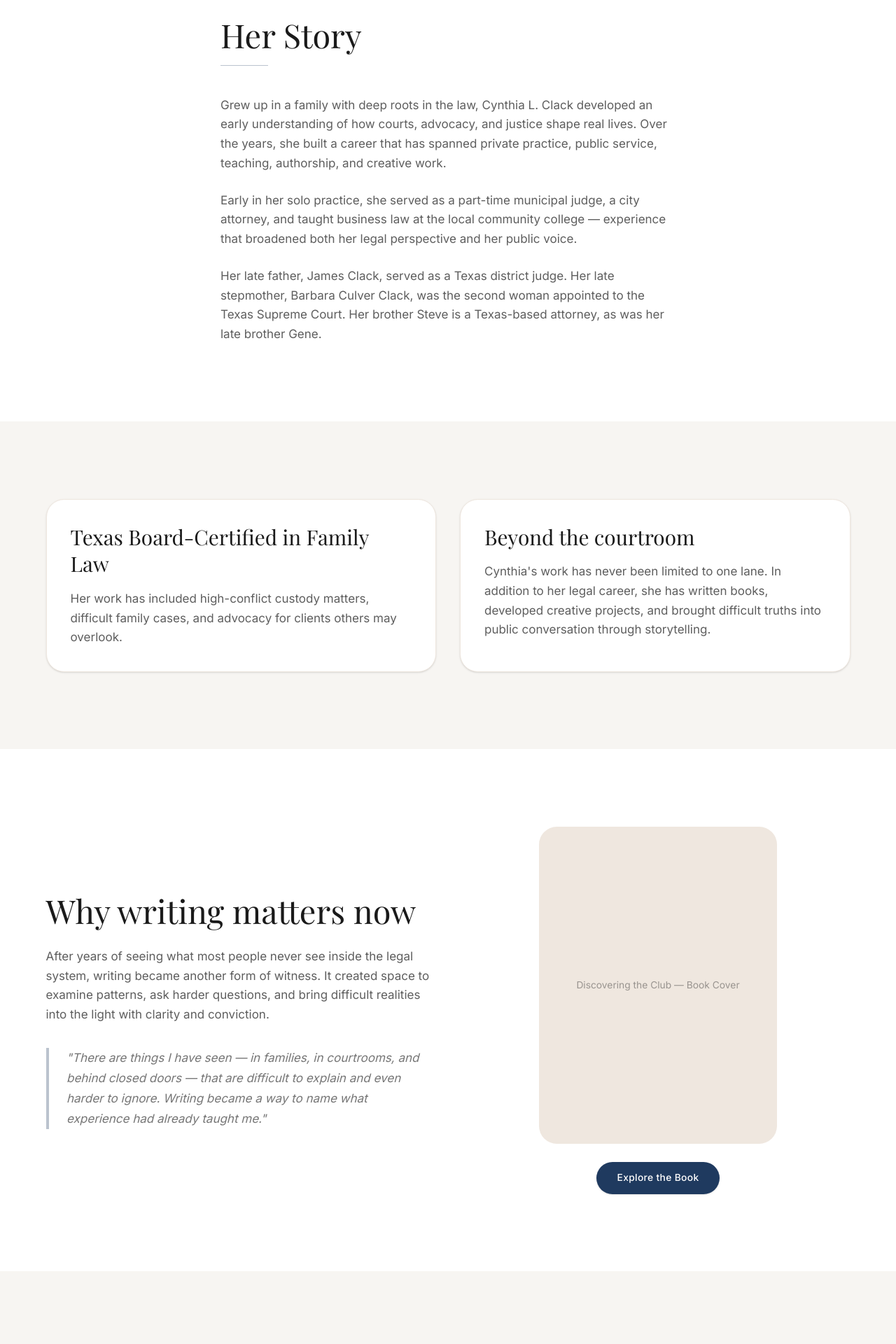
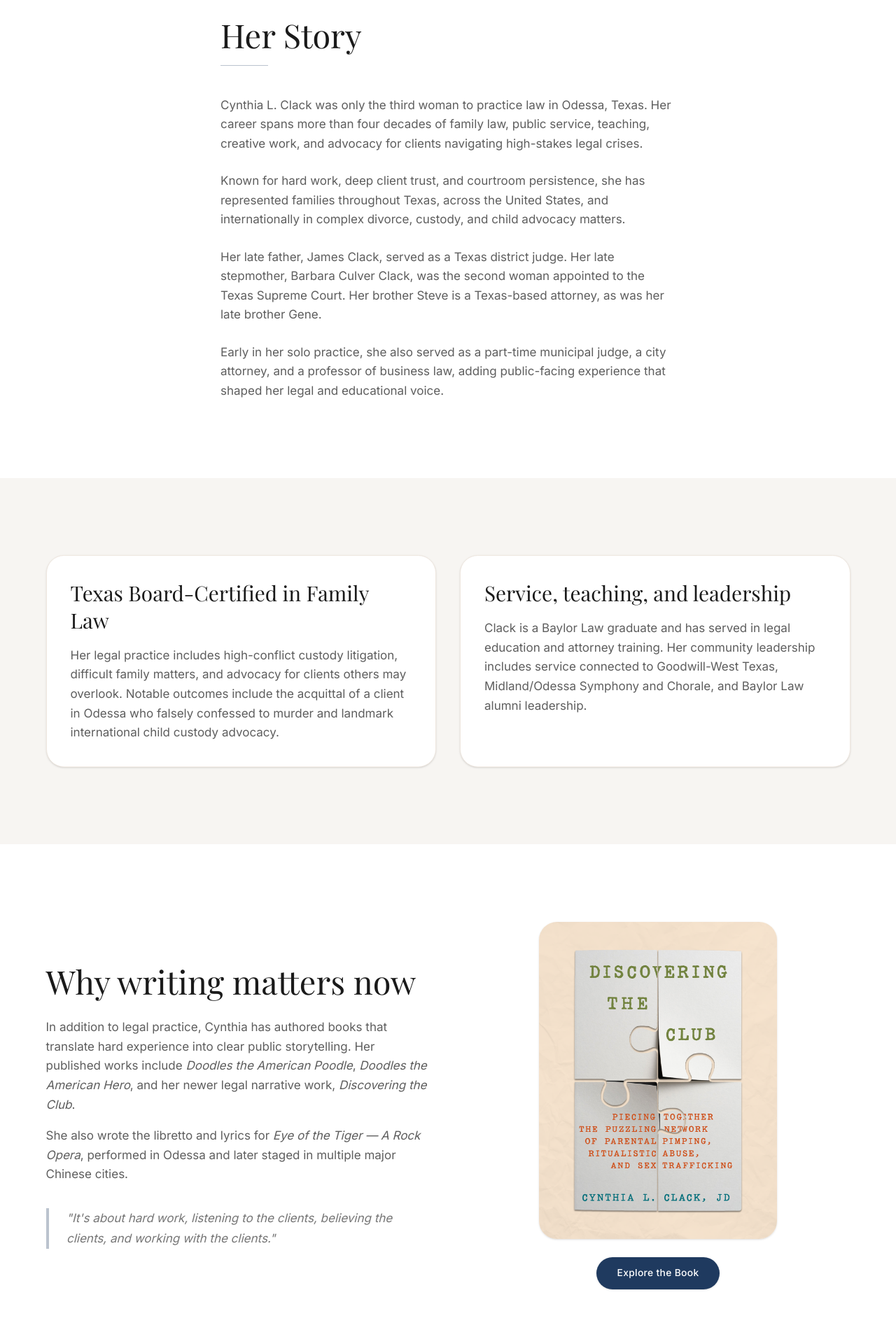
Before and after one commit to MauroAppsLLC/Cynthia-Clack-Website-Redesign, a SvelteKit app: page /about in a window 1280 px wide. Shown: the part 840-2760 px from the top of the page at 70% size. Built offline with nearby package versions, Linux system fonts and the light colour scheme; a web font is replaced by a local one.

Commit message:
sending over to client

```diff
--- a/src/lib/components/BookCard.svelte
+++ b/src/lib/components/BookCard.svelte
@@ -5,14 +5,25 @@
 		title: string;
 		year?: string;
 		href?: string;
+	coverSrc?: string;
+	coverAlt?: string;
 	}
 
-	let { title, year, href }: Props = $props();
+let { title, year, href, coverSrc, coverAlt }: Props = $props();
 </script>
 
 <div class="group text-center">
 	<div class="overflow-hidden rounded-[var(--radius-card)]">
-		<ImagePlaceholder label="Book Cover" aspect="3/4" class="transition-transform duration-300 group-hover:scale-105" />
+		{#if coverSrc}
+			<img
+				src={coverSrc}
+				alt={coverAlt ?? `${title} book cover`}
+				class="aspect-[3/4] w-full object-cover transition-transform duration-300 group-hover:scale-105"
+				loading="lazy"
+			/>
+		{:else}
+			<ImagePlaceholder label="Book Cover" aspect="3/4" class="transition-transform duration-300 group-hover:scale-105" />
+		{/if}
 	</div>
 	<h4 class="mt-4 font-headline text-base font-medium">{title}</h4>
 	{#if year}
--- a/src/routes/+page.svelte
+++ b/src/routes/+page.svelte
@@ -8,6 +8,7 @@
 
 	const headshotSrc = '/images/Cynthia-Headshot.png';
 	const brickRightSrc = '/images/brick-right.png';
+const discoveringClubCoverSrc = '/images/wk2_Monday_Insta_v3.png';
 	const SITE_URL = 'https://cynthiaclack.com';
 
 	const stats = [
@@ -100,7 +101,12 @@
 <section class="py-section" use:reveal>
 	<div class="mx-auto grid max-w-[var(--width-content)] items-center gap-12 px-6 md:grid-cols-2">
 		<div class="flex justify-center">
-			<ImagePlaceholder label="Discovering the Club — Book Cover" aspect="3/4" class="w-full max-w-xs" />
+			<img
+				src={discoveringClubCoverSrc}
+				alt="Discovering the Club book cover by Cynthia L. Clack"
+				class="aspect-[3/4] w-full max-w-xs rounded-[var(--radius-card)] object-cover shadow-sm"
+				loading="lazy"
+			/>
 		</div>
 		<div class="max-w-[var(--width-text)]">
 			<p class="text-sm font-semibold uppercase tracking-widest text-accent/60">Featured Book</p>
--- a/src/routes/about/+page.svelte
+++ b/src/routes/about/+page.svelte
@@ -1,9 +1,9 @@
 <script lang="ts">
 	import Button from '$lib/components/Button.svelte';
-	import ImagePlaceholder from '$lib/components/ImagePlaceholder.svelte';
 	import { reveal } from '$lib/actions/reveal';
 
 	const brickLeftSrc = '/images/brick-left.png';
+const discoveringClubCoverSrc = '/images/wk2_Monday_Insta_v3.png';
 	const SITE_URL = 'https://cynthiaclack.com';
 </script>
 
@@ -30,7 +30,7 @@
 
 	<div class="relative z-10 mx-auto flex min-h-[85vh] max-w-[var(--width-content)] items-center justify-end px-6">
 		<div class="max-w-lg py-24 md:py-32 text-right">
-			<h1 class="font-headline text-h1 leading-[var(--text-h1--line-height)] italic">
+			<h1 class="font-headline text-h1 leading-[var(--text-h1--line-height)]">
 				A life in law. A voice shaped by experience.
 			</h1>
 			<p class="mt-4 text-lg font-medium tracking-wide text-accent">
@@ -38,7 +38,7 @@
 			</p>
 			<p class="mt-6 text-text/70 leading-relaxed">
 				For decades, Cynthia L. Clack has worked inside some of the most difficult corners of
-				the legal system — handling complex family matters, advocating for vulnerable clients,
+				the legal system. Handling complex family matters, advocating for vulnerable clients,
 				and building a career defined by courage, range, and conviction.
 			</p>
 		</div>
@@ -55,21 +55,25 @@
 			</div>
 			<div class="space-y-6 text-text/70 leading-relaxed">
 				<p>
-					Grew up in a family with deep roots in the law, Cynthia L. Clack developed an
-					early understanding of how courts, advocacy, and justice shape real lives. Over
-					the years, she built a career that has spanned private practice, public service,
-					teaching, authorship, and creative work.
+					Cynthia L. Clack was only the third woman to practice law in Odessa, Texas. Her
+					career spans more than four decades of family law, public service, teaching,
+					creative work, and advocacy for clients navigating high-stakes legal crises.
 				</p>
 				<p>
-					Early in her solo practice, she served as a part-time municipal judge, a city
-					attorney, and taught business law at the local community college — experience
-					that broadened both her legal perspective and her public voice.
+					Known for hard work, deep client trust, and courtroom persistence, she has
+					represented families throughout Texas, across the United States, and
+					internationally in complex divorce, custody, and child advocacy matters.
 				</p>
 				<p>
 					Her late father, James Clack, served as a Texas district judge. Her late
 					stepmother, Barbara Culver Clack, was the second woman appointed to the Texas
 					Supreme Court. Her brother Steve is a Texas-based attorney, as was her late
 					brother Gene.
+				</p>
+				<p>
+					Early in her solo practice, she also served as a part-time municipal judge, a
+					city attorney, and a professor of business law, adding public-facing experience
+					that shaped her legal and educational voice.
 				</p>
 			</div>
 		</div>
@@ -85,18 +89,20 @@
 					Texas Board-Certified in Family Law
 				</h3>
 				<p class="mt-4 text-text/70 leading-relaxed">
-					Her work has included high-conflict custody matters, difficult family cases, and
-					advocacy for clients others may overlook.
+					Her legal practice includes high-conflict custody litigation, difficult family
+					matters, and advocacy for clients others may overlook. Notable outcomes include
+					the acquittal of a client in Odessa who falsely confessed to murder and landmark
+					international child custody advocacy.
 				</p>
 			</div>
 			<div class="rounded-[var(--radius-card)] border border-secondary bg-white p-8 shadow-sm">
 				<h3 class="font-headline text-h3 leading-[var(--text-h3--line-height)]">
-					Beyond the courtroom
+					Service, teaching, and leadership
 				</h3>
 				<p class="mt-4 text-text/70 leading-relaxed">
-					Cynthia's work has never been limited to one lane. In addition to her legal
-					career, she has written books, developed creative projects, and brought
-					difficult truths into public conversation through storytelling.
+					Clack is a Baylor Law graduate and has served in legal education and attorney
+					training. Her community leadership includes service connected to Goodwill-West
+					Texas, Midland/Odessa Symphony and Chorale, and Baylor Law alumni leadership.
 				</p>
 			</div>
 		</div>
@@ -112,19 +118,27 @@
 					Why writing matters now
 				</h2>
 				<p class="mt-6 text-text/70 leading-relaxed">
-					After years of seeing what most people never see inside the legal system,
-					writing became another form of witness. It created space to examine patterns,
-					ask harder questions, and bring difficult realities into the light with clarity
-					and conviction.
+					In addition to legal practice, Cynthia has authored books that translate hard
+					experience into clear public storytelling. Her published works include
+					<em>Doodles the American Poodle</em>, <em>Doodles the American Hero</em>, and
+					her newer legal narrative work, <em>Discovering the Club</em>.
+				</p>
+				<p class="mt-4 text-text/70 leading-relaxed">
+					She also wrote the libretto and lyrics for <em>Eye of the Tiger — A Rock Opera</em>,
+					performed in Odessa and later staged in multiple major Chinese cities.
 				</p>
 				<blockquote class="mt-8 border-l-4 border-accent/30 pl-6 italic text-text/60">
-					"There are things I have seen — in families, in courtrooms, and behind
-					closed doors — that are difficult to explain and even harder to ignore.
-					Writing became a way to name what experience had <em>already taught me.</em>"
+					"It's about hard work, listening to the clients, believing the clients, and
+					working with the clients."
 				</blockquote>
 			</div>
 			<div class="flex flex-col items-center gap-6">
-				<ImagePlaceholder label="Discovering the Club — Book Cover" aspect="3/4" class="w-full max-w-xs" />
+				<img
+					src={discoveringClubCoverSrc}
+					alt="Discovering the Club book cover by Cynthia L. Clack"
+					class="aspect-[3/4] w-full max-w-xs rounded-[var(--radius-card)] object-cover shadow-sm"
+					loading="lazy"
+				/>
 				<Button href="/work#books">Explore the Book</Button>
 			</div>
 		</div>
--- a/src/routes/work/+page.svelte
+++ b/src/routes/work/+page.svelte
@@ -6,6 +6,7 @@
 	import ImagePlaceholder from '$lib/components/ImagePlaceholder.svelte';
 	import { reveal } from '$lib/actions/reveal';
 
+const discoveringClubCoverSrc = '/images/wk2_Monday_Insta_v3.png';
 	const SITE_URL = 'https://cynthiaclack.com';
 </script>
 
@@ -155,7 +156,13 @@
 	<div class="mx-auto max-w-[var(--width-content)] px-6">
 		<SectionHeading title="Books" />
 		<div class="grid gap-8 sm:grid-cols-2 md:grid-cols-4">
-			<BookCard title="Discovering the Club" year="2024" href="#" />
+			<BookCard
+				title="Discovering the Club"
+				year="2024"
+				href="#"
+				coverSrc={discoveringClubCoverSrc}
+				coverAlt="Discovering the Club book cover by Cynthia L. Clack"
+			/>
 			<BookCard title="Crossing Together" year="2017" href="#" />
 			<BookCard title="Doodles the American Poodle" href="#" />
 			<BookCard title="Doodles the American Hero" href="#" />
```
Also changed, not shown: static/images/brick-left.png, static/images/wk2_Monday_Insta_v3.png (added).
